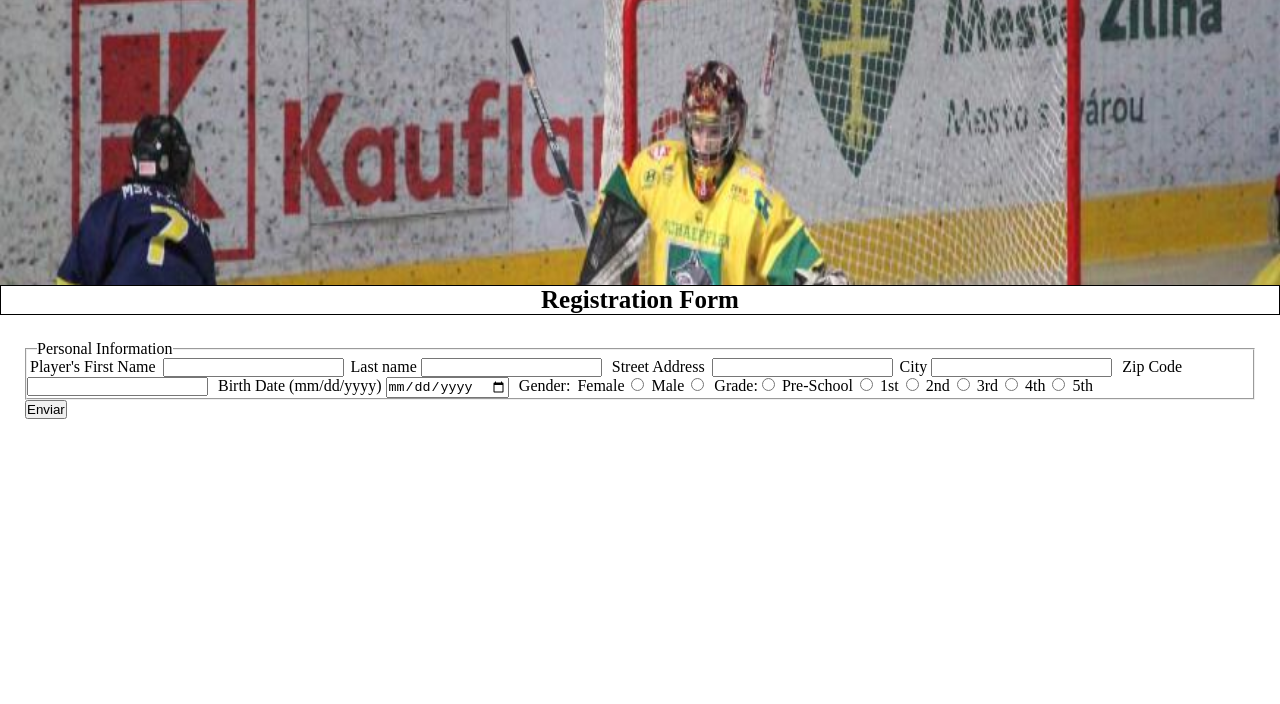
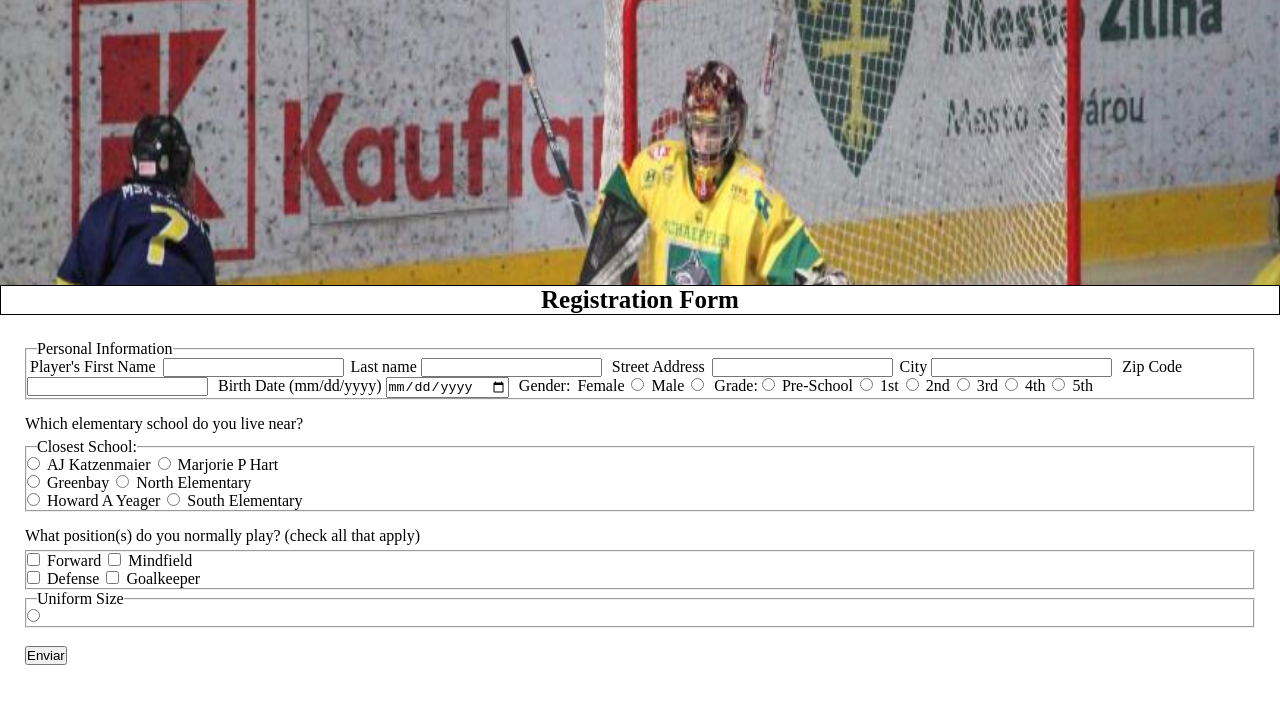
Before and after one commit to MMCMerino/MDHL_Merino, a plain HTML site: page registration.html in a window 1280 px wide. Shown: the part 76-780 px from the top of the page. Drawn offline with Linux system fonts and the light colour scheme.

Commit message:
avances formulario

```diff
--- a/assets/estilos/style.css
+++ b/assets/estilos/style.css
@@ -156,3 +156,9 @@ label{
     margin:3px;
 
 }
+
+
+.school{
+    margin-top:15px;
+    margin-bottom: 5px;
+}
--- a/registration.html
+++ b/registration.html
@@ -91,6 +91,49 @@
 
             </fieldset>
 
+            <p class="school">Which elementary school do you live near?</p>
+
+            <fieldset>
+                <legend>Closest School:</legend>
+
+                <input type="radio" id="ajk" name="school" value="AJK">
+                <label for="ajk">AJ Katzenmaier</label>
+                <input type="radio" id="mph" name="school" value="MPH">
+                <label for="mph">Marjorie P Hart</label>
+                <br>
+                <input type="radio" id="g" name="school" value="G">
+                <label for="g">Greenbay</label>
+                <input type="radio" id="ne" name="school" value="NE">
+                <label for="ne">North Elementary</label>
+                <br>
+                <input type="radio" id="hay" name="school" value="HAY">
+                <label for="hay">Howard A Yeager</label>
+                <input type="radio" id="se" name="school" value="SE">
+                <label for="se">South Elementary</label>
+            </fieldset>
+
+
+             <p class="school" >What position(s) do you normally play? (check all that apply)</p>
+            <fieldset>
+                <input type="checkbox" name="forward" value="F">
+                <label for="forward">Forward</label>
+                <input type="checkbox" name="midfield" value="M">
+                <label for="midfield">Mindfield</label>
+                <br>
+                <input type="checkbox" name="defense" value="D">
+                <label for="defense">Defense</label>
+                <input type="checkbox" name="goalkeeper" value="G">
+                <label for="goalkeeper">Goalkeeper</label>
+            </fieldset>
+
+            <fieldset>
+                <legend>Uniform Size</legend>
+                <input type="radio" id="" name="" value="">
+                <label for=""></label>
+            </fieldset>
+
+
+             <br>
             <input type="submit" value="Enviar">
         </form>
 
```
